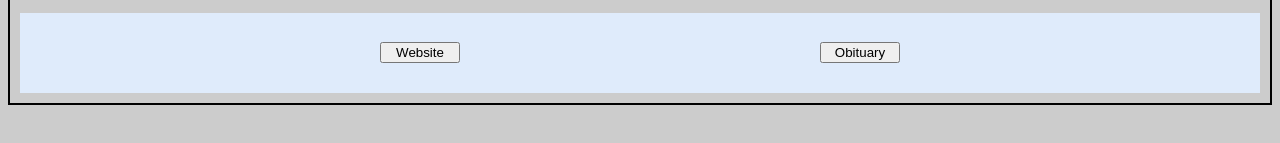
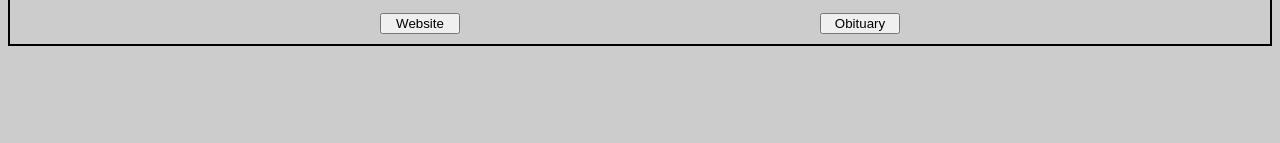
Before and after one commit to DigitalHistory/assignment-01-html-css, a website: page 03/index.html in a window 1280 px wide. Shown: the part 547-690 px from the top of the page. Drawn offline with Linux system fonts and the light colour scheme.

Commit message:
fix minor errors in problem 3 instruction, stylesheet

```diff
--- a/03/style.css
+++ b/03/style.css
@@ -23,9 +23,7 @@ article img {
 }
 
 footer {
-    background-color: #dfebfb;
-    min-height: 5rem;
-    /* please don't change these values; you will have
+    /* please don't change these existing values; you will have
        plenty of chance to play with flex in the next problem */
     display: flex;
     flex-order: row;
```
Also changed, not shown: 1 other file.
